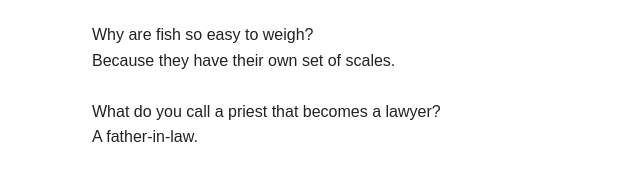
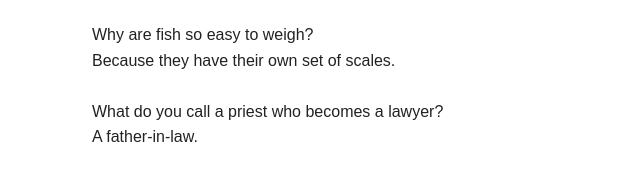
Before and after one commit to SomeUniqueUsername41/joke-page, a plain HTML site: page index.html in a window 1280 px wide. Shown: the part 3285-3457 px from the top of the page, 148-788 px from the left. Drawn offline with Linux system fonts and the light colour scheme.

Commit message:
Update index.html

```diff
--- a/index.html
+++ b/index.html
@@ -156,7 +156,7 @@ Because they knead dough.</p>
 <p>Why are fish so easy to weigh?<br>
 Because they have their own set of scales.</p>
 
-<p>What do you call a priest that becomes a lawyer?<br>
+<p>What do you call a priest who becomes a lawyer?<br>
 A father-in-law.</p>
 
 <p>What do you give a scientist with bad breath?<br>
```
